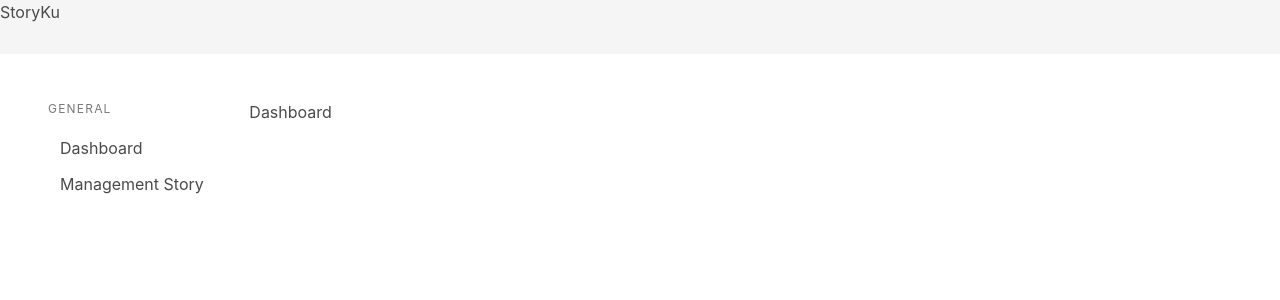
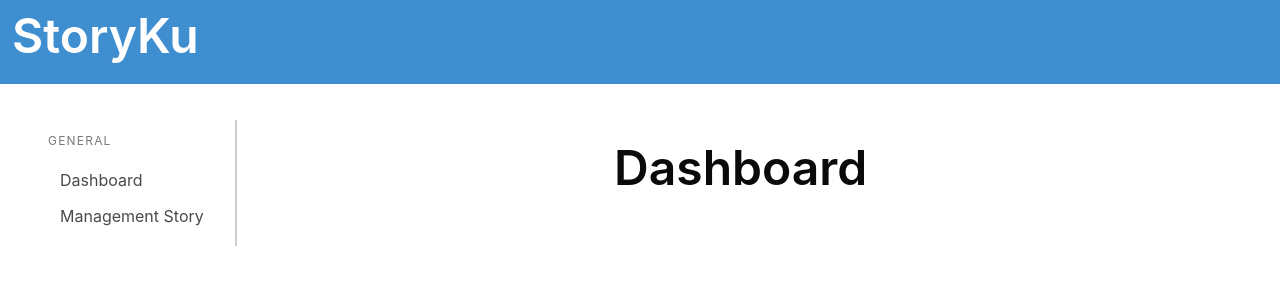
Before and after one commit to DioGitH/Bigio, a React (Create React App) app in the folder frontend/: page / in a window 1280 px wide. Shown: the top 300 px of the page. Built offline with nearby package versions, Linux system fonts and the light colour scheme.

Commit message:
fix: layout

```diff
--- a/frontend/src/components/AddStoryPage.js
+++ b/frontend/src/components/AddStoryPage.js
@@ -147,7 +147,7 @@ const handleImageChange = (e) => {
                 <div className="columns">
                     <div className="column">
                           <div className="field">
-                              <button type='submit' className='button is-success'>Save</button>
+                              <button type='submit' className='button is-success ml-3'>Save</button>
                           </div>
                     </div>
                 </div>
@@ -201,8 +201,8 @@ const deleteChapter = async(id)=>{
                                 <td>{chapter.titleChapter}</td>
                                 <td>{chapter.updatedAt}</td>
                                 <td>
-                                    <Link to={`/updateChapter/${chapter.id}`}  className='button is-small is-info'>Update</Link>
-                                    <Link onClick={() => deleteChapter(chapter.id)} className='button is-small is-danger'>Delete</Link>
+                                    <Link to={`/updateChapter/${chapter.id}`}  className='button is-small is-info mr-1'>Update</Link>
+                                    <Link onClick={() => deleteChapter(chapter.id)} className='button is-small is-danger ml-1'>Delete</Link>
                                 </td>
                             </tr>
                         ))}
--- a/frontend/src/components/DashboardPage.js
+++ b/frontend/src/components/DashboardPage.js
@@ -11,7 +11,11 @@ class DashboardPage extends Component {
                     <div className="columns">
                         <SideNav />
                         <main className="column">
-                            Dashboard
+                            <div className="has-text-centered">
+                                <a className='is-size-1 has-text-weight-semibold has-text-black'>
+                                    Dashboard
+                                </a>
+                            </div>
                         </main>
                     </div>
                 </div>
--- a/frontend/src/components/Header.js
+++ b/frontend/src/components/Header.js
@@ -4,13 +4,13 @@ import React, { Component } from 'react';
 class Header extends Component {
     render() {
         return (
-            <header className="header hero is-light">
-                <div className="hero-head">
-                    <nav className="navbar has-shadow" role="navigation" aria-label="main navigation">
-                        <div className="navbar-brand">
-                            <h1>StoryKu</h1>
-                        </div>
-                    </nav>
+            <header className="header hero has-background-info pb-3 pl-3">
+                <div class="navbar-brand">
+                    <div className="has-text-centered">
+                        <a className='is-size-1 has-text-weight-semibold has-text-white'>
+                            StoryKu
+                        </a>
+                    </div>
                 </div>
             </header>
         );
--- a/frontend/src/components/ModalCancel.js
+++ b/frontend/src/components/ModalCancel.js
@@ -28,8 +28,8 @@ const ModalCancel = ({ onCancel }) => {
                         </Content>
                     </Modal.Card.Body>
                     <Modal.Card.Footer>
-                        <Button className="m-4" onClick={handleCancel}>Yes</Button>
-                        <Button className="m-4" onClick={() => setModalOpen(false)}>No</Button>
+                        <Button className="button is-info m-4" onClick={() => setModalOpen(false)}>No</Button>
+                        <Button className="button is-danger m-4" onClick={handleCancel}>Yes</Button>
                     </Modal.Card.Footer>
                 </Modal.Card>
             </Modal>
--- a/frontend/src/components/ModalFilter.js
+++ b/frontend/src/components/ModalFilter.js
@@ -56,13 +56,11 @@ const ModalFilter = ({onApplyFilter}) => {
                                         </div>
                                     </div>
                                 </div>
-                                <button className='button is-primary' onClick={handleApplyFilter}>Cari</button>
+                                <button className='button is-primary mr-3 mt-6' onClick={handleApplyFilter}>Filter</button>
+                                <Button className="mt-6" onClick={() => setModalOpen(false)}>Cancel</Button>
                             </form>
                         </Content>
                     </Modal.Card.Body>
-                    <Modal.Card.Footer>
-                        <Button onClick={() => setModalOpen(false)}>Cancel</Button>
-                    </Modal.Card.Footer>
                 </Modal.Card>
             </Modal>
         </div>
--- a/frontend/src/components/SideNav.js
+++ b/frontend/src/components/SideNav.js
@@ -5,7 +5,7 @@ import {Link} from "react-router-dom";
 class SideNav extends Component {
     render() {
         return (
-            <aside className=" SideNav column is-2">
+            <aside className="SideNav column is-2" style={{ borderRight: "2px solid #ccc" }}>
                 <nav className="menu">
                     <p className="menu-label">
                         General
--- a/frontend/src/components/StoryPage.js
+++ b/frontend/src/components/StoryPage.js
@@ -125,8 +125,8 @@ const handleResetFilter = () => {
                                   <td>{story.tags}</td>
                                   <td>{story.status}</td>
                                   <td>
-                                      <Link to={`/updateStories/${story.id}`} className='button is-small is-info'>Edit</Link>
-                                      <Link to={`/detailStories/${story.id}`} className='button is-small is-danger'>Detail</Link>
+                                      <Link to={`/updateStories/${story.id}`} className='button is-small is-info mr-1'>Edit</Link>
+                                      <Link to={`/detailStories/${story.id}`} className='button is-small is-danger ml-1'>Detail</Link>
                                   </td>
                               </tr>
                           ))
--- a/frontend/src/components/UpdateStoryPage.js
+++ b/frontend/src/components/UpdateStoryPage.js
@@ -159,7 +159,7 @@ const UpdateStory = () => {
                     <br /><br />
                     <ChapterList />
                     <div className="field">
-                        <button type='submit' className='button is-success'>Update</button>
+                        <button type='submit' className='button is-success ml-3'>Update</button>
                     </div>
                 </form>
                 <div className="column">
@@ -212,8 +212,8 @@ const ChapterList = () => {
                                 <td>{chapter.titleChapter}</td>
                                 <td>{chapter.updatedAt}</td>
                                 <td>
-                                    <Link to={`/updateChapter/${chapter.id}`} className='button is-small is-info'>Update</Link>
-                                    <Link onClick={() => deleteChapter(chapter.id)} className='button is-small is-danger'>Delete</Link>
+                                    <Link to={`/updateChapter/${chapter.id}`} className='button is-small is-info mr-1'>Update</Link>
+                                    <Link onClick={() => deleteChapter(chapter.id)} className='button is-small is-danger ml-1'>Delete</Link>
                                 </td>
                             </tr>
                         ))}
```
